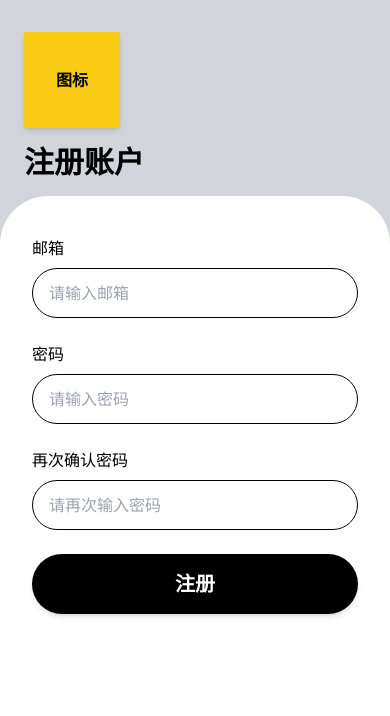
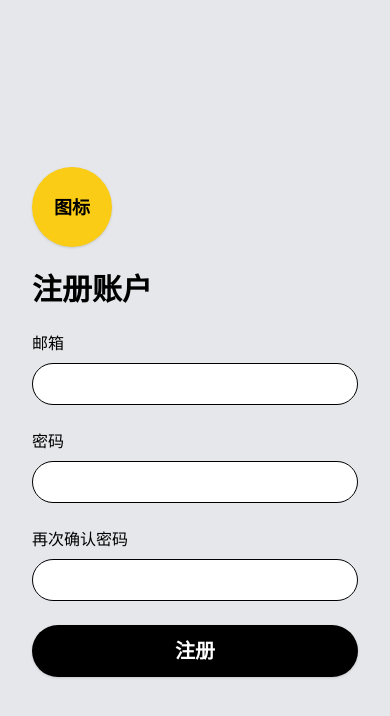
Before and after one commit to PaddySeahorse/frontend-paddyseahorse, a plain HTML site: page signup/index.html in a window 390 px wide. Drawn offline with nearby package versions, Linux system fonts and the light colour scheme.

Commit message:
更新 index.html

```diff
--- a/signup/index.html
+++ b/signup/index.html
@@ -3,69 +3,77 @@
   <head>
     <meta charset="UTF-8" />
     <meta name="viewport" content="width=device-width, initial-scale=1" />
-  <title>前燕</title>
+    <title>注册账户</title>
     <script src="https://cdn.tailwindcss.com"></script>
   </head>
-<body class="bg-gray-300">
-
-  <!-- ✅ 移动端页面（仅超小屏显示） -->
-  <div class="block md:hidden">
-    <div class="w-full bg-gray-300 flex flex-col items-start px-6 pt-8 pb-4">
-      <div class="bg-yellow-400 w-24 h-24 shadow-md flex items-center justify-center font-bold mb-4">
+  <body class="bg-gray-200">
+    <!-- 移动端 -->
+    <div class="md:hidden flex flex-col justify-center px-8 space-y-6 min-h-screen">
+      <div class="bg-yellow-400 w-20 h-20 flex items-center justify-center text-black font-bold text-lg rounded-full shadow">
         图标
       </div>
-      <h1 class="text-3xl font-bold text-black">注册账户</h1>
+      <h1 class="text-3xl font-semibold text-black">注册账户</h1>
+
+      <form onsubmit="return validateForm(event)" class="space-y-6">
+        <div>
+          <label for="email" class="block mb-2 text-black font-medium">邮箱</label>
+          <input type="email" name="email" id="email" class="border border-black rounded-full px-4 py-2 w-full" />
+          <p id="error-email" class="text-red-500 text-sm mt-2 hidden">请输入有效邮箱</p>
         </div>
 
-    <div class="min-h-screen bg-white rounded-t-[3rem] flex flex-col items-center justify-start px-6 py-8">
-      <form class="w-full space-y-6 mt-2 px-2" onsubmit="return validateForm(event)">
         <div>
-          <label class="block mb-2 text-black font-medium" for="email">邮箱</label>
-          <input type="email" id="email" placeholder="请输入邮箱" class="w-full border border-black rounded-full px-4 py-3" />
-          <p id="error-email" class="text-red-500 text-sm mt-2 hidden">请输入有效邮箱</p>
+          <label for="password" class="block mb-2 text-black font-medium">密码</label>
+          <input type="password" name="password" id="password" class="border border-black rounded-full px-4 py-2 w-full" />
         </div>
+
         <div>
-          <label class="block mb-2 text-black font-medium" for="password">密码</label>
-          <input type="password" id="password" placeholder="请输入密码" class="w-full border border-black rounded-full px-4 py-3" />
-        </div>
-        <div>
-          <label class="block mb-2 text-black font-medium" for="confirm-password">再次确认密码</label>
-          <input type="password" id="confirm-password" placeholder="请再次输入密码" class="w-full border border-black rounded-full px-4 py-3" />
+          <label for="confirm-password" class="block mb-2 text-black font-medium">再次确认密码</label>
+          <input type="password" name="confirmPassword" id="confirm-password" class="border border-black rounded-full px-4 py-2 w-full" />
           <p id="error-message" class="text-red-500 text-sm mt-2 hidden">两次密码输入不一致</p>
         </div>
-        <button class="w-full bg-black text-white font-bold text-xl py-4 rounded-full shadow-md mt-4">注册</button>
+
+        <button type="submit" class="mt-6 w-full bg-black text-white font-bold text-xl py-3 rounded-full shadow">
+          注册
+        </button>
       </form>
     </div>
+
+    <!-- 桌面端 -->
+    <div class="hidden md:flex items-center justify-center min-h-screen">
+      <div class="bg-white rounded-[3rem] w-full max-w-4xl flex shadow-lg overflow-hidden">
+        <div class="w-1/2 p-10 flex flex-col justify-center items-start bg-white">
+          <div class="mb-8">
+            <div class="bg-yellow-400 w-20 h-20 flex items-center justify-center text-black font-bold text-lg rounded-full shadow">
+              图标
+            </div>
+          </div>
+          <h1 class="text-3xl font-semibold text-black">注册账户</h1>
         </div>
 
-  <!-- ✅ 桌面端页面（包括 iPad） -->
-  <div class="hidden md:flex items-center justify-center min-h-screen">
-    <div class="bg-white rounded-[3rem] w-full max-w-5xl h-[600px] grid grid-cols-[1fr_1px_2fr] shadow-lg">
-      <!-- 左侧区域 -->
-      <div class="flex flex-col items-start pt-12 pl-12">
-        <div class="bg-yellow-400 w-24 h-24 flex items-center justify-center shadow-md mb-6">图标</div>
-        <h2 class="text-3xl font-bold text-black">注册账户</h2>
-      </div>
-      <!-- 分割线 -->
-      <div class="bg-gray-400 h-[90%] self-center"></div>
-      <!-- 右侧表单区域 -->
-      <div class="flex flex-col justify-center px-12 space-y-6">
+        <div class="w-px bg-black my-10"></div>
+
+        <div class="w-1/2 p-10">
           <form onsubmit="return validateForm(event)" class="space-y-6">
             <div>
-            <label class="block mb-2 text-black font-medium" for="email-desktop">邮箱</label>
-            <input type="email" id="email-desktop" class="border border-black rounded-full px-4 py-2 w-full" />
+              <label for="email-desktop" class="block mb-2 text-black font-medium">邮箱</label>
+              <input type="email" name="email" id="email-desktop" class="border border-black rounded-full px-4 py-2 w-full" />
               <p id="error-email-desktop" class="text-red-500 text-sm mt-2 hidden">请输入有效邮箱</p>
             </div>
+
             <div>
-            <label class="block mb-2 text-black font-medium" for="password-desktop">密码</label>
-            <input type="password" id="password-desktop" class="border border-black rounded-full px-4 py-2 w-full" />
+              <label for="password-desktop" class="block mb-2 text-black font-medium">密码</label>
+              <input type="password" name="password" id="password-desktop" class="border border-black rounded-full px-4 py-2 w-full" />
             </div>
+
             <div>
-            <label class="block mb-2 text-black font-medium" for="confirm-password-desktop">再次确认密码</label>
-            <input type="password" id="confirm-password-desktop" class="border border-black rounded-full px-4 py-2 w-full" />
+              <label for="confirm-password-desktop" class="block mb-2 text-black font-medium">再次确认密码</label>
+              <input type="password" name="confirmPassword" id="confirm-password-desktop" class="border border-black rounded-full px-4 py-2 w-full" />
               <p id="error-message-desktop" class="text-red-500 text-sm mt-2 hidden">两次密码输入不一致</p>
             </div>
-          <button type="submit" class="mt-6 w-full bg-black text-white font-bold text-xl py-3 rounded-full shadow">注册</button>
+
+            <button type="submit" class="mt-6 w-full bg-black text-white font-bold text-xl py-3 rounded-full shadow">
+              注册
+            </button>
           </form>
         </div>
       </div>
@@ -73,6 +81,8 @@
 
     <script>
       function validateForm(event) {
+        event.preventDefault();
+
         const isMobile = window.innerWidth < 768;
         const prefix = isMobile ? '' : '-desktop';
 
@@ -82,7 +92,7 @@
         const errorPwd = document.getElementById('error-message' + prefix);
         const errorEmail = document.getElementById('error-email' + prefix);
 
-      const emailPattern = /^[^\s@]+@[^\s@]+\.[^\s@]+$/;
+        const emailPattern = /^[^\\s@]+@[^\\s@]+\\.[^\\s@]+$/;
 
         let valid = true;
 
@@ -100,13 +110,31 @@
           errorPwd.classList.add('hidden');
         }
 
-      if (!valid) {
-        event.preventDefault();
+        if (!valid) return false;
+
+        fetch('https://paddyseahorse-register.onrender.com/register', {
+          method: 'POST',
+          headers: { 'Content-Type': 'application/json' },
+          body: JSON.stringify({
+            email: email.value.trim(),
+            password: pwd.value,
+            confirmPassword: confirm.value
+          })
+        })
+          .then(response => response.json())
+          .then(data => {
+            if (data.message) {
+              alert('✅ 注册成功！');
+            } else {
+              alert('❌ 注册失败：' + (data.error || '未知错误'));
             }
+          })
+          .catch(error => {
+            alert('❌ 网络错误：' + error.message);
+          });
 
-      return valid;
+        return false;
       }
     </script>
-
   </body>
 </html>
```
Lines whose indentation alone changed are shown as unchanged.
